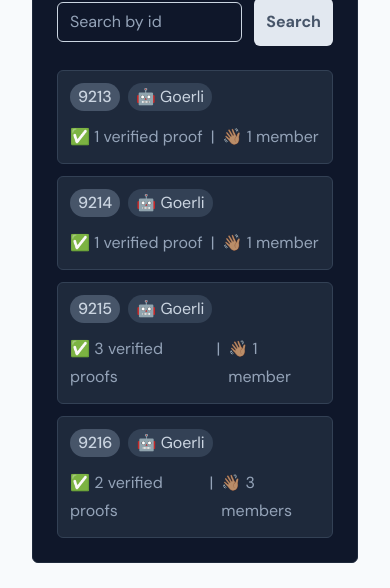
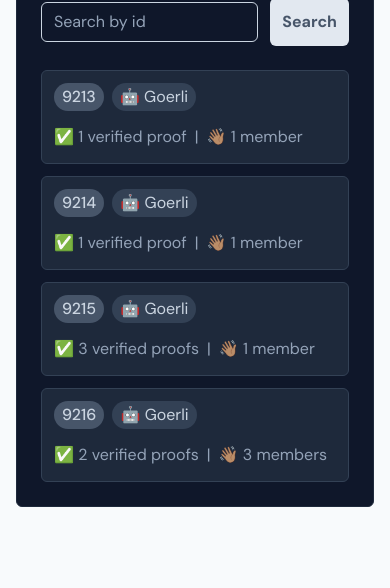
Before and after one commit to semaphore-protocol/explorer, a Next.js app: page / in a window 390 px wide. Shown: the part 717-1305 px from the top of the page. After the commit the page ends 1256 px from the top, so only its background shows below. Built offline with nearby package versions, Linux system fonts and the light colour scheme.

Commit message:
refactor: :lipstick: Update page padding

```diff
--- a/app/page.tsx
+++ b/app/page.tsx
@@ -165,7 +165,7 @@ export default async function Home() {
 
   return (
     <motion.main
-      className="min-h-screen p-8 lg:p-16 xl:px-36 xl:py-16"
+      className="min-h-screen px-4 py-8 lg:p-16 xl:px-36 xl:py-16"
       initial="initial"
       animate="animate"
     >
--- a/components/ui/GroupCard.tsx
+++ b/components/ui/GroupCard.tsx
@@ -2,7 +2,7 @@ import { GroupResponse } from "@semaphore-protocol/data";
 
 export default function GroupCard({ group }: { group: GroupResponse }) {
   return (
-    <div className="flex flex-col justify-between gap-3 rounded-md border border-slate-700 bg-slate-800 p-3 transition lg:flex-row lg:items-center">
+    <div className="flex flex-col justify-between gap-3 rounded-md border border-slate-700 bg-slate-800 p-3 text-sm transition lg:flex-row lg:items-center lg:text-base">
       <div className="flex gap-2">
         <p className="rounded-2xl bg-slate-600 px-2 font-medium text-slate-300">
           {group.id}
```
